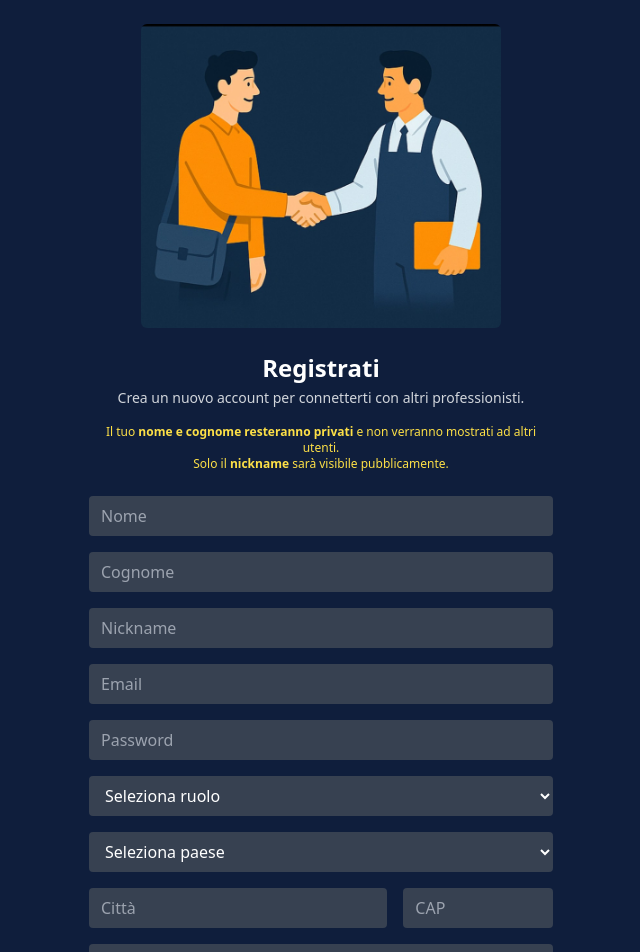
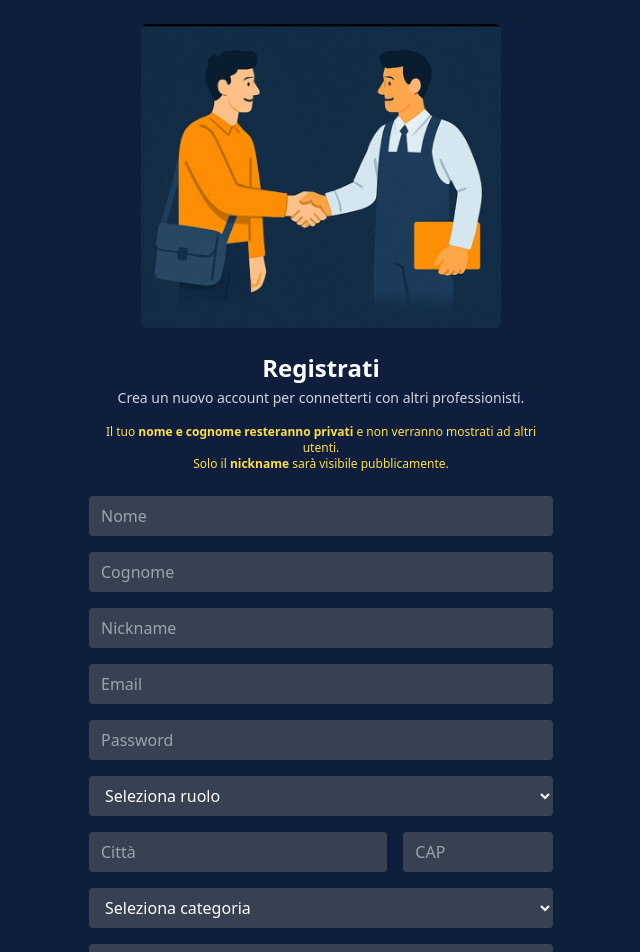
Before and after one commit to ilfrusciante/Connectiamo-website, a Next.js app: page /signup in a window 1280 px wide. Shown: the top 952 px of the page, without its empty margins (319-959 px from the left). Built offline with nearby package versions, Linux system fonts and the light colour scheme.

Commit message:
Update signup.js

```diff
--- a/pages/signup.js
+++ b/pages/signup.js
@@ -1,28 +1,46 @@
-import { useState } from 'react'; import { supabase } from '../utils/supabaseClient'; import { useRouter } from 'next/router'; import Image from 'next/image';
+import { useState } from 'react';
+import { supabase } from '../utils/supabaseClient';
+import { useRouter } from 'next/router';
+import Image from 'next/image';
 
-export default function Signup() { const router = useRouter(); const [nome, setNome] = useState(''); const [cognome, setCognome] = useState(''); const [nickname, setNickname] = useState(''); const [email, setEmail] = useState(''); const [password, setPassword] = useState(''); const [role, setRole] = useState(''); const [city, setCity] = useState(''); const [cap, setCap] = useState(''); const [category, setCategory] = useState(''); const [description, setDescription] = useState(''); const [country, setCountry] = useState(''); const [error, setError] = useState('');
+export default function Signup() {
+  const router = useRouter();
+  const [nome, setNome] = useState('');
+  const [cognome, setCognome] = useState('');
+  const [nickname, setNickname] = useState('');
+  const [email, setEmail] = useState('');
+  const [password, setPassword] = useState('');
+  const [role, setRole] = useState('');
+  const [city, setCity] = useState('');
+  const [cap, setCap] = useState('');
+  const [category, setCategory] = useState('');
+  const [description, setDescription] = useState('');
+  const [error, setError] = useState('');
 
   const normalize = (str) => str.toLowerCase().trim();
 
-const handleSignup = async (e) => { e.preventDefault(); setError('');
+  const handleSignup = async (e) => {
+    e.preventDefault();
+    setError('');
 
     const normalizedCity = city.charAt(0).toUpperCase() + city.slice(1).toLowerCase();
 
     try {
-  const res = await fetch(`https://secure.geonames.org/postalCodeSearchJSON?postalcode=${cap}&placename=${normalizedCity}&country=${country}&maxRows=10&username=RobyRob`);
-  if (!res.ok) throw new Error('CAP non valido o non trovato');
-  const data = await res.json();
+      const geoResponse = await fetch(`https://secure.geonames.org/postalCodeLookupJSON?postalcode=${cap}&placename=${city}&maxRows=1&username=RobyRob`);
+      const geoData = await geoResponse.json();
 
-  const match = data.postalCodes.find(entry =>
-    entry.placeName.toLowerCase().includes(normalize(normalizedCity))
-  );
+      if (!geoData.postalcodes || geoData.postalcodes.length === 0) {
+        setError(`Errore: CAP ${cap} e città "${city}" non trovati.`);
+        return;
+      }
 
-  if (!match) {
-    setError(`Il CAP ${cap} non corrisponde alla città inserita (${normalizedCity}).`);
+      const geoCity = geoData.postalcodes[0].placeName;
+      if (!normalize(geoCity).includes(normalize(city))) {
+        setError(`Il CAP ${cap} non corrisponde alla città inserita (${city}).`);
         return;
       }
     } catch (err) {
-  setError('Errore nella verifica del CAP: ' + err.message);
+      setError('Errore nella verifica del CAP con GeoNames.');
       return;
     }
 
@@ -37,7 +55,6 @@ if (signUpError) {
     }
 
     const userId = signUpData.user?.id;
-
     if (userId) {
       const { error: profileError } = await supabase.from('profiles').insert([{
         id: userId,
@@ -47,7 +64,6 @@ if (userId) {
         role,
         city: normalizedCity,
         cap,
-    country,
         category,
         description,
         email,
@@ -61,11 +77,15 @@ if (userId) {
 
       router.push('/');
     }
-
   };
 
-return ( <div className="min-h-screen bg-[#0f1e3c] text-white flex items-center justify-center px-4"> <div className="max-w-lg w-full p-6"> <div className="w-full flex justify-center mb-6"> <Image src="/images/illustration-signup.png" alt="Registrazione" width={0} height={0} sizes="100vw" style={{ width: '100%', maxWidth: '360px', height: 'auto' }} className="rounded-md" /> </div>
-
+  return (
+    <div className="min-h-screen bg-[#0f1e3c] text-white flex items-center justify-center px-4">
+      <div className="max-w-lg w-full p-6">
+        <div className="w-full flex justify-center mb-6">
+          <Image src="/images/illustration-signup.png" alt="Registrazione" width={0} height={0} sizes="100vw"
+            style={{ width: '100%', maxWidth: '360px', height: 'auto' }} className="rounded-md" />
+        </div>
         <h2 className="text-2xl font-semibold text-center mb-1">Registrati</h2>
         <p className="text-center text-gray-300 text-sm mb-4">
           Crea un nuovo account per connetterti con altri professionisti.
@@ -83,41 +103,15 @@ return ( <div className="min-h-screen bg-[#0f1e3c] text-white flex items-center
           <input type="text" value={nickname} onChange={(e) => setNickname(e.target.value)} required placeholder="Nickname" className="w-full px-3 py-2 rounded bg-gray-700 text-white" />
           <input type="email" value={email} onChange={(e) => setEmail(e.target.value)} required placeholder="Email" className="w-full px-3 py-2 rounded bg-gray-700 text-white" />
           <input type="password" value={password} onChange={(e) => setPassword(e.target.value)} required placeholder="Password" className="w-full px-3 py-2 rounded bg-gray-700 text-white" />
-
           <select value={role} onChange={(e) => setRole(e.target.value)} required className="w-full px-3 py-2 rounded bg-gray-700 text-white">
             <option value="">Seleziona ruolo</option>
             <option value="Professionista">Professionista</option>
             <option value="Connector">Connector</option>
           </select>
-
-      <select value={country} onChange={(e) => setCountry(e.target.value)} required className="w-full px-3 py-2 rounded bg-gray-700 text-white">
-        <option value="">Seleziona paese</option>
-        <option value="IT">Italia</option>
-        <option value="US">Stati Uniti</option>
-        <option value="GB">Regno Unito</option>
-        <option value="FR">Francia</option>
-        <option value="DE">Germania</option>
-        <option value="ES">Spagna</option>
-        <option value="CA">Canada</option>
-        <option value="AU">Australia</option>
-        <option value="BR">Brasile</option>
-        <option value="JP">Giappone</option>
-        <option value="IN">India</option>
-        <option value="CH">Svizzera</option>
-        <option value="NL">Paesi Bassi</option>
-        <option value="BE">Belgio</option>
-        <option value="PT">Portogallo</option>
-        <option value="SE">Svezia</option>
-        <option value="NO">Norvegia</option>
-        <option value="PL">Polonia</option>
-        <option value="GR">Grecia</option>
-      </select>
-
           <div className="flex space-x-4">
             <input type="text" value={city} onChange={(e) => setCity(e.target.value)} required placeholder="Città" className="w-2/3 px-3 py-2 rounded bg-gray-700 text-white" />
             <input type="text" value={cap} onChange={(e) => setCap(e.target.value)} required placeholder="CAP" className="w-1/3 px-3 py-2 rounded bg-gray-700 text-white" />
           </div>
-
           <select value={category} onChange={(e) => setCategory(e.target.value)} required className="w-full px-3 py-2 rounded bg-gray-700 text-white">
             <option value="">Seleziona categoria</option>
             <option value="Edilizia">Edilizia</option>
@@ -128,14 +122,12 @@ return ( <div className="min-h-screen bg-[#0f1e3c] text-white flex items-center
             <option value="Turismo">Turismo</option>
             <option value="Altro">Altro</option>
           </select>
-
           <textarea value={description} onChange={(e) => setDescription(e.target.value)} placeholder="Descrizione (facoltativa)" className="w-full px-3 py-2 rounded bg-gray-700 text-white" rows={3}></textarea>
-
           <button type="submit" className="w-full bg-yellow-500 hover:bg-yellow-600 text-gray-900 font-semibold py-2 rounded">
             Registrati
           </button>
         </form>
       </div>
     </div>
-
-); }
+  );
+}
```
Lines whose indentation alone changed are shown as unchanged.
